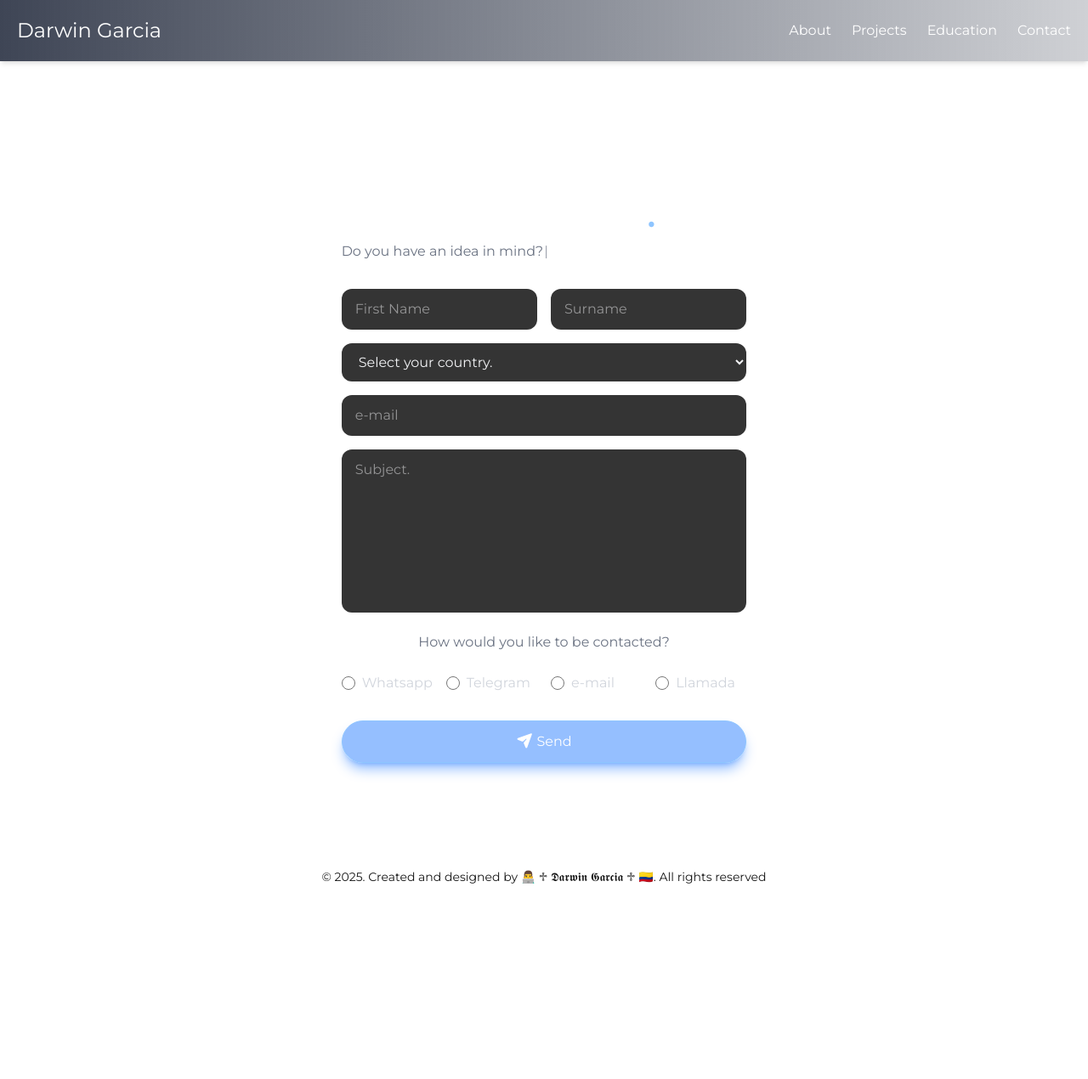
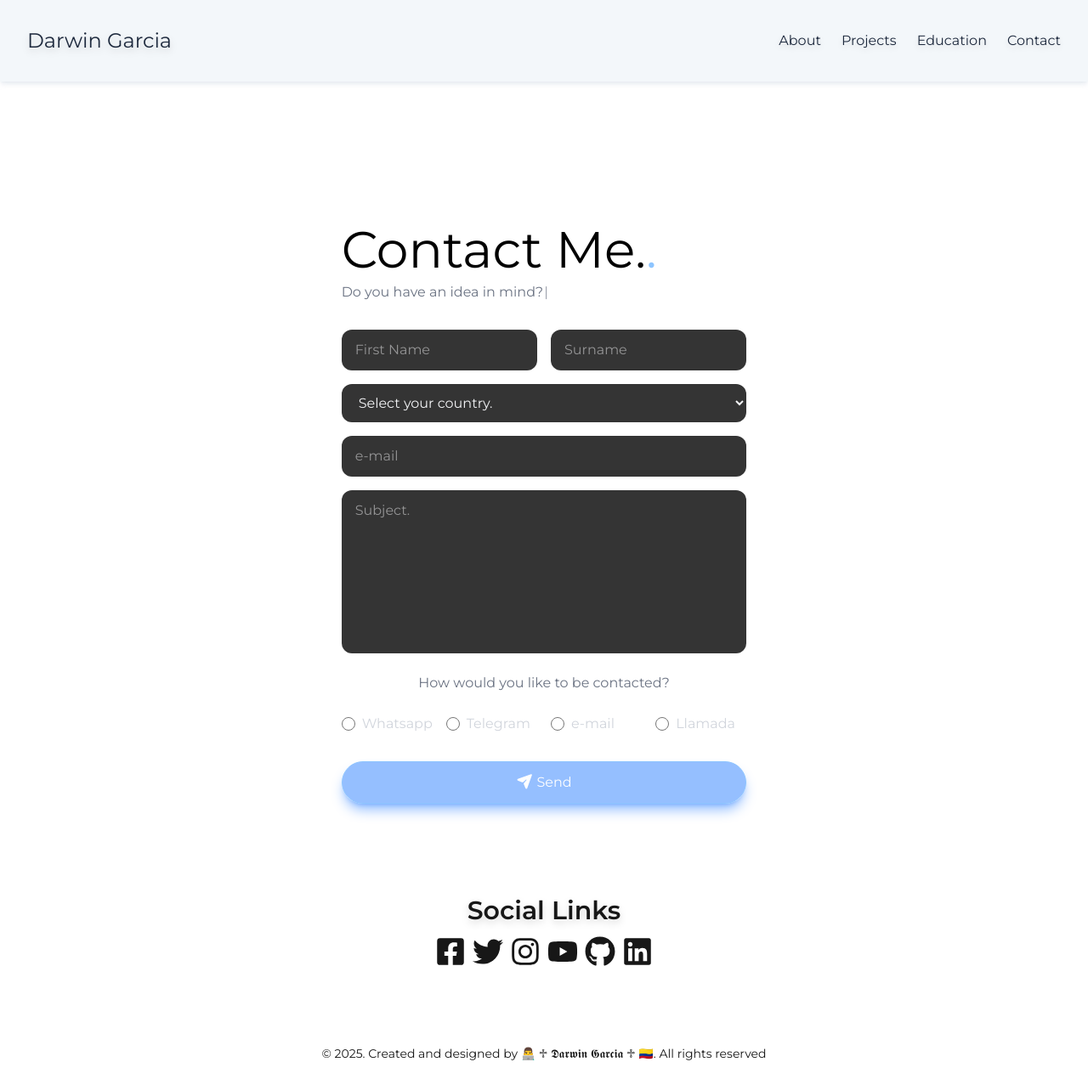
Before and after one commit to darwin-garcia/dangmoz-web-porfolio, a Next.js app: page /contact in a window 1280 px wide. Shown: the whole page at 85% size. Before the commit the page ends 1062 px from the top, so only its background shows below. Built offline with nearby package versions, Linux system fonts and the light colour scheme.

Commit message:
Pre-minor changes to Release v0.8

```diff
--- a/src/app/about/items/bio/bio.js
+++ b/src/app/about/items/bio/bio.js
@@ -12,6 +12,7 @@ export default function AboutBio() {
   return (
     <div>
         <Carousel/>
+        <div className='pt-4 py-4 pb-4'>
             <h3 className='pt-2 pb-2 text-2xl text-black font-bold dark:text-white'> Biography</h3>
             <p className="mb-4">Hello! I am Darwin Arley Garcia Sanchez. (Bogotá D.C. Colombia, March 15, 1991) alias <i>dangmoz</i> in the digital world</p>
             <p className="mb-4">I was born in Bogotá. At early age, i became interested in electronics and computers. I started in the world of hardware at age 14 assembling my first Desktop PC. </p>
@@ -27,8 +28,9 @@ export default function AboutBio() {
                 <li>My favorite instrument is the electric bass guitar. I used to play the keyboard and drums beore giving up this childhood hobby completely.</li>
                 <li>I currently practic Calisthenics and running sometimes to stay in shape and enjoy good health in the long term.</li>
             </ul>
+        </div>
+
         <div className="grid grid-cols-1 md:grid-cols-2 lg:grid-cols-3 w-fit justify-center">
-
             <div className="flex flex-col min-h-64 max-w-lg mx-auto items-center justify-between px-4 py-4">
                 <div className='mx-auto w-24 h-24 relative md:h-16 md:w-16 '>
                     <Image src={ProfileImg}
@@ -67,7 +69,6 @@ export default function AboutBio() {
                 <p>PC and Laptop Technical Support and technology salesman. 7 years as a freelancer</p>
             </div>
         </div>
-
     </div>
   );
 }
--- a/src/app/about/items/resume.js
+++ b/src/app/about/items/resume.js
@@ -1,7 +1,7 @@
 import Image from 'next/image'
 import { FontAwesomeIcon } from "@fortawesome/react-fontawesome";
 import { faDownload} from '@fortawesome/free-solid-svg-icons';
-import Carousel from '@/components/Carousel';
+
 
 const ExpImg = "/images/about/trofeo.png"
 const ClientImg = "/images/about/cara-feliz.png"
@@ -10,7 +10,6 @@ const ProjectImg = "/images/about/proyecto.png"
 export default function AboutResume() {
   return (
     <div>
-        <Carousel/>
         <h3 className='pt-2 pb-2 text-2xl text-black dark:text-white'> Hello! I am Darwin Garcia</h3>
         <p>Welcome to my site!. </p>
         <p>👷‍♂️ I am a creative, organised and self-taught person, I usually research topics of interest, study them and put them into practice. I like to solve problems through data, using tools to obtain information with a focus on results.
--- a/src/app/about/items/resume/resume.js
+++ b/src/app/about/items/resume/resume.js
@@ -7,10 +7,14 @@ const ExpImg = "/images/about/trofeo.png"
 const ClientImg = "/images/about/cara-feliz.png"
 const ProjectImg = "/images/about/proyecto.png"
 const CVRoute = '/cv'
+const RootImage = "/images/about/lambda-stack-software.png"
 
 export default function AboutResume() {
   return (
     <div className="pt-2 pb-2">
+      <div className='relative w-4/5 h-64 mx-auto md:h-96 md:w-96'>
+        <Image src={RootImage} layout='fill' alt="lambda" className='object-contain'/>
+      </div>
         <h3 className='pt-2 pb-2 text-2xl text-black dark:text-white'> Hello! I am Darwin Garcia</h3>
         <p className="pt-2">Welcome to my site!. </p>
         <p className="pt-2">👷‍♂️ I am a creative, organised and self-taught person, I usually research topics of interest, study them and put them into practice. I like to solve problems through data, using tools to obtain information with a focus on results.
--- a/src/app/contact/form.js
+++ b/src/app/contact/form.js
@@ -1,8 +1,9 @@
 "use client"
-
+// 1. Importa el componente principal
 import React, { useState } from 'react';
+// 2. Importa los íconos que necesitas
 import { FontAwesomeIcon } from '@fortawesome/react-fontawesome';
-import { faEnvelope, faPaperPlane } from '@fortawesome/free-solid-svg-icons'; // Ícono de sobre
+import { faEnvelope, faPaperPlane } from '@fortawesome/free-solid-svg-icons'; // Íconos solidos generico
 import { faLinkedin, faGithub } from '@fortawesome/free-brands-svg-icons'; // Íconos de marcas
 import Typewriter from "typewriter-effect";
 
@@ -27,7 +28,7 @@ const ContactForm = () => {
         </div>
         <div className="p-8">
 
-            <h1 className="text-6xl text-white font-medium mb-2">
+            <h1 className="text-6xl text-black dark:text-white font-medium mb-2">
                 Contact Me.<span className="text-blue-300">.</span>
             </h1>
 
--- a/src/app/contact/page.js
+++ b/src/app/contact/page.js
@@ -1,12 +1,5 @@
-import Image from "next/image";
 import ContactForm from "./form";
-// 1. Importa el componente principal
-import { FontAwesomeIcon } from '@fortawesome/react-fontawesome';
-
-// 2. Importa los íconos que necesitas
-import { faEnvelope } from '@fortawesome/free-solid-svg-icons'; // Ícono de sobre
-import { faLinkedin, faGithub } from '@fortawesome/free-brands-svg-icons'; // Íconos de marcas
-
+import SocialCard from "./social";
 export const metadata = {
   title: "| Darwin Garcia| Contact Me and Social Links",
   description: "Interested in collaborating? Contact me through this form or my social media accounts.",
@@ -17,6 +10,7 @@ export default function Contact() {
   return (
     <div className="container mx-auto p-8 flex flex-col items-center">
       <ContactForm />
+      <SocialCard/>
     </div>
   );
 }
--- /dev/null
+++ b/src/app/contact/social.js
@@ -0,0 +1,28 @@
+"use client";
+// 1. Importa el componente principal
+import React from 'react'
+import Head from 'next/head'
+import Image from 'next/image';
+// 2. Importa los íconos que necesitas
+import {FaFacebookSquare, FaGithub, FaInstagram, FaTiktok, FaLinkedin, FaTwitter, FaYoutube, FaWhatsapp} from 'react-icons/fa'
+const userImg = "/user.png"
+
+export default function SocialCard() {
+  return (
+    <section className="flex flex-col items-center text-center py-8 relative overflow-hidden">
+
+      <div className=''>
+                      <h4 className='text-3xl font-semibold hover:text-[lavender] transition duration-200 mt-3 drop-shadow-lg shadow-black'>Social Links</h4>
+                  </div>
+
+                  <div className='flex justify-between space-x-2 pt-3 text-4xl '>
+                    <a className=' dark:text-white hover:text-[dodgerblue] transition duration-200 ' href="https://www.facebook.com/imdarwingarcia"><FaFacebookSquare/></a>
+                    <a className=' dark:text-white hover:text-[deepskyblue] transition duration-200 ' href="https://twitter.com/_DarwinGarcia_"><FaTwitter/></a>
+                    <a className=' dark:text-white hover:text-[orangered] transition duration-200 ' href="https://www.instagram.com/itsdarwingarcia"><FaInstagram/></a>
+                    <a className=' dark:text-white hover:text-[red] transition duration-200 ' href="https://www.youtube.com/channel/UCrdkb-dc4Szpz2s6W2OZx-Q"><FaYoutube/></a>
+                    <a className=' dark:text-white hover:text-[indigo] transition duration-200 ' href="https://github.com/darwin-garcia"><FaGithub/></a>
+                    <a className=' dark:text-white hover:text-[steelblue] transition duration-200 ' href="https://www.linkedin.com/in/darwingarc%C3%ADa/"><FaLinkedin/></a>
+                </div>
+    </section>
+  );
+}
--- a/src/app/layout.js
+++ b/src/app/layout.js
@@ -2,7 +2,7 @@
 import { Montserrat } from "next/font/google";
 import Navbar from '../components/Navbar'
 import Footer from '../components/Footer'
-import "./globals.css";
+import './globals.css';
 
 const montserrat = Montserrat({
   subsets: ["latin"],
@@ -30,7 +30,7 @@ export default function RootLayout({ children }) {
       {/* <body className={inter.className}> */}
       <body className={`${montserrat.className} bg-gray-900 text-white`}>
         <Navbar />
-        <main>{children}</main>
+        <main className="pt-12">{children}</main>
         <Footer />
       </body>
     </html>
--- a/src/components/Carousel.js
+++ b/src/components/Carousel.js
@@ -27,8 +27,8 @@ const Carousel = () => {
 
     // useEffect para el cambio automático de imágenes
     useEffect(() => {
-        // Establece un intervalo que llama a nextImage cada 5 segundos
-        const interval = setInterval(nextImage, 5000);
+        // Establece un intervalo que llama a nextImage cada 8 segundos
+        const interval = setInterval(nextImage, 8000);
         // Limpia el intervalo cuando el componente se desmonta para evitar fugas de memoria
         return () => clearInterval(interval);
     }, []); // El array vacío asegura que el efecto solo se ejecute una vez (al montar el componente)
--- a/src/components/Navbar.js
+++ b/src/components/Navbar.js
@@ -1,32 +1,31 @@
-'use client'; // Directiva necesaria para usar hooks de React como useState
+'use client';
 
+// 1. Importaciones
 import Link from 'next/link';
-import { useState } from 'react';
-// 1. Importa el componente y los íconos de Font Awesome
+import { useState } from 'react'; // Elementos requeridos en React
+// 2. Importar iconos para el menu Navbar
 import { FontAwesomeIcon } from '@fortawesome/react-fontawesome';
 import { faBars, faXmark } from '@fortawesome/free-solid-svg-icons';
 
-const Home = '/'
-const About = '/about'
-const Blog = '/blog'
-const Projects = '/projects'
-const Services = '/services'
-const Education = '/education'
-const Experience = '/experience'
-const Contact = '/contact'
+// 3. Variables de hipervínculo (sin cambios)
+const Home = '/';
+const About = '/about';
+const Projects = '/projects';
+const Education = '/education';
+const Contact = '/contact';
 
 const Navbar = () => {
   const [isOpen, setIsOpen] = useState(false);
+  // Se eliminan 'hasMounted' y el 'useEffect'
 
   return (
-    <nav className="fixed top-0 w-full z-50 bg-gradient-to-r from-slate-900/80 to-slate-900/20 backdrop-blur-sm text-white p-4 shadow-md">
-      <div className="container mx-auto flex justify-between items-center py-1 px-1">
-        {/* Contenedor del menú hamburguesa y el nombre */}
+    <nav className="fixed top-0 w-full z-50 bg-slate-100/80 dark:bg-slate-900/80 backdrop-blur-[2px] text-slate-800 dark:text-white p-4 shadow-md shadow-slate-300/40 dark:shadow-slate-900/40">
+      <div className="container mx-auto flex justify-between items-center py-4 px-4">
         <div className="flex items-center space-x-4">
           {/* Botón de Menú Hamburguesa (visible en móviles y tablets) */}
           <div className="md:hidden">
+            {/* Se elimina la condición 'hasMounted' */}
             <button onClick={() => setIsOpen(!isOpen)}>
-              {/* 2. Reemplaza el SVG con esta lógica */}
               {!isOpen ? (
                 <FontAwesomeIcon icon={faBars} className="h-6 w-6" />
               ) : (
@@ -35,33 +34,34 @@ const Navbar = () => {
             </button>
           </div>
           {/* Nombre/Logo del Portafolio */}
-          <Link href={Home} className="text-2xl ">
+          <Link href={Home} className="text-2xl hover:text-[#4a609c] transition duration-200 drop-shadow-lg">
             Darwin Garcia
           </Link>
         </div>
 
-        {/* Menú para escritorio (visible en pantallas grandes) */}
+        {/* Menú para escritorio (sin cambios) */}
         <div className="hidden md:flex space-x-6">
-          <Link href={About} className="hover:text-gray-300">About</Link>
-          {/* <Link href={Services} className="hover:text-gray-300">Services</Link>*/}
-          <Link href={Projects} className="hover:text-gray-300">Projects</Link>
-          {/* <Link href={Experience} className="hover:text-gray-300">Experience</Link>*/}
-          <Link href={Education} className="hover:text-gray-300">Education</Link>
-          <Link href={Contact} className="hover:text-gray-300">Contact</Link>
+          <Link href={About} className="hover:text-blue-500 dark:hover:text-gray-500 duration-200 drop-shadow-md">About</Link>
+          <Link href={Projects} className="hover:text-blue-500 dark:hover:text-gray-500 duration-200 drop-shadow-md">Projects</Link>
+          <Link href={Education} className="hover:text-blue-500 dark:hover:text-gray-500 duration-200 drop-shadow-md">Education</Link>
+          <Link href={Contact} className="hover:text-blue-500 dark:hover:text-gray-500 duration-200 drop-shadow-md">Contact</Link>
         </div>
       </div>
 
-      {/* Menú desplegable para móviles */}
-      {isOpen && (
-        <div className="md:hidden mt-4">
-          <Link href={About} className="block py-2 px-4 text-sm hover:bg-gray-700" onClick={() => setIsOpen(false)}>About</Link>
-          {/* <Link href={Services} className="block py-2 px-4 text-sm hover:bg-gray-700" onClick={() => setIsOpen(false)}>Services</Link>*/}
-          <Link href={Projects} className="block py-2 px-4 text-sm hover:bg-gray-700" onClick={() => setIsOpen(false)}>Projects</Link>
-          {/* <Link href={Experience} className="block py-2 px-4 text-sm hover:bg-gray-700" onClick={() => setIsOpen(false)}>Experience</Link>*/}
-          <Link href={Education} className="block py-2 px-4 text-sm hover:bg-gray-700" onClick={() => setIsOpen(false)}>Education</Link>
-          <Link href={Contact} className="block py-2 px-4 text-sm hover:bg-gray-700" onClick={() => setIsOpen(false)}>Contact</Link>
+      {/* Menú desplegable para móviles con transición */}
+      {/* Se elimina la condición 'hasMounted' del contenedor principal */}
+      <div
+        className={`md:hidden overflow-hidden transition-all duration-300 ease-in-out ${
+          isOpen ? 'max-h-screen opacity-100' : 'max-h-0 opacity-0'
+        }`}
+      >
+        <div className="mt-4">
+          <Link href={About} className="block py-2 px-4 text-sm hover:bg-gray-200 dark:hover:bg-gray-700" onClick={() => setIsOpen(false)}>About</Link>
+          <Link href={Projects} className="block py-2 px-4 text-sm hover:bg-gray-200 dark:hover:bg-gray-700" onClick={() => setIsOpen(false)}>Projects</Link>
+          <Link href={Education} className="block py-2 px-4 text-sm hover:bg-gray-200 dark:hover:bg-gray-700" onClick={() => setIsOpen(false)}>Education</Link>
+          <Link href={Contact} className="block py-2 px-4 text-sm hover:bg-gray-200 dark:hover:bg-gray-700" onClick={() => setIsOpen(false)}>Contact</Link>
         </div>
-      )}
+      </div>
     </nav>
   );
 };
--- a/tailwind.config.js
+++ b/tailwind.config.js
@@ -3,6 +3,10 @@ module.exports = {
   content: [
     "./src/app/**/*.{js,jsx}",
     "./src/components/**/*.{js,jsx}",
+  ],
+  darkMode: 'media', // o 'class'
+  content: [
+    // ...tus rutas de archivos
   ],
   theme: {
     extend: {
@@ -27,4 +31,5 @@ module.exports = {
     },
   },
   plugins: [],
+
 };
```
Lines whose indentation alone changed are shown as unchanged.
